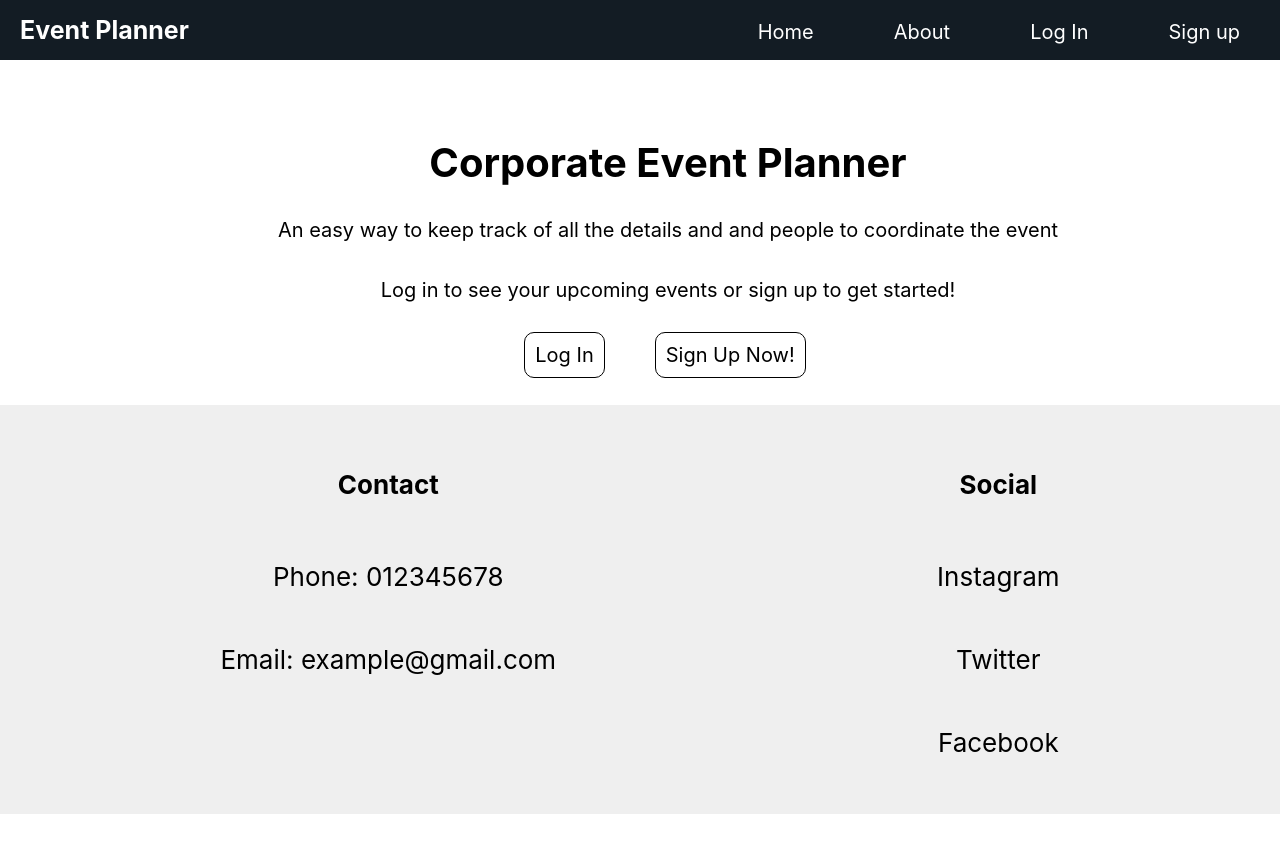
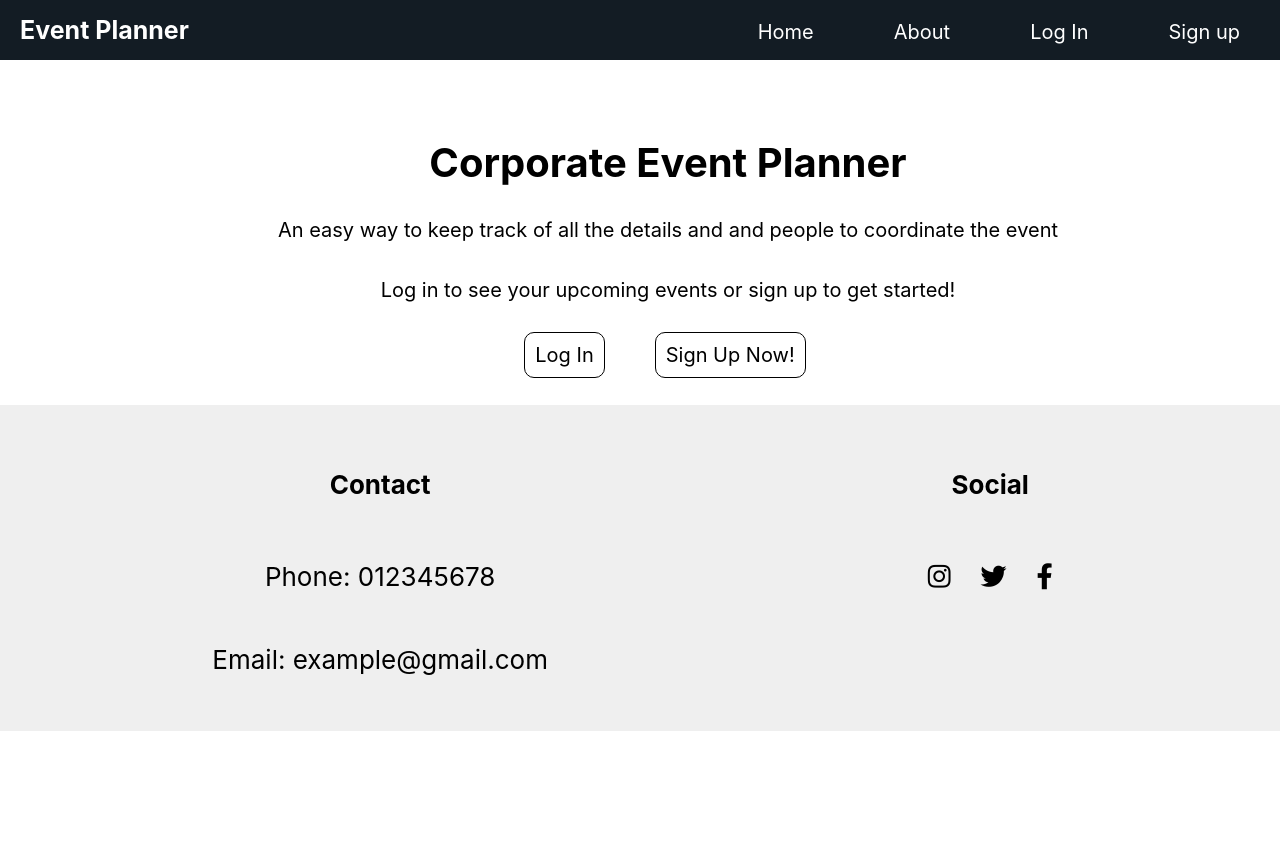
Before and after one commit to corporate-event-planner-webeu/corporate-event-planner-frontend, a React (Create React App) app: page / in a window 1280 px wide. Shown: the top 852 px of the page. Built offline with nearby package versions, Linux system fonts and the light colour scheme.

Commit message:
Add fontawesome icons for social

```diff
--- a/src/components/Footer.js
+++ b/src/components/Footer.js
@@ -11,9 +11,12 @@ export default function Footer(){
             </FooterStyled>
             <FooterStyled>
                 <h4>Social</h4>
-                <p>Instagram</p>
-                <p>Twitter</p>
-                <p>Facebook</p>
+              <div className="cta-icons">
+                <p><i className="fab fa-instagram"></i></p>
+                <p><i className="fab fa-twitter"></i></p>
+                <p><i className="fab fa-facebook-f"></i></p>
+              </div>
+
             </FooterStyled>
             {/* <FooterStyled>
                 <h4>Reviews</h4>
@@ -38,5 +41,11 @@ const BottomStyled = styled.div`
 const FooterStyled = styled.div`
     display: flex;
     flex-direction: column;
-
-`
+  .cta-icons {
+    display: flex;
+    justify-content: space-between;
+    i {
+      padding: 0 1.5rem;
+    }
+  }
+`;
```
